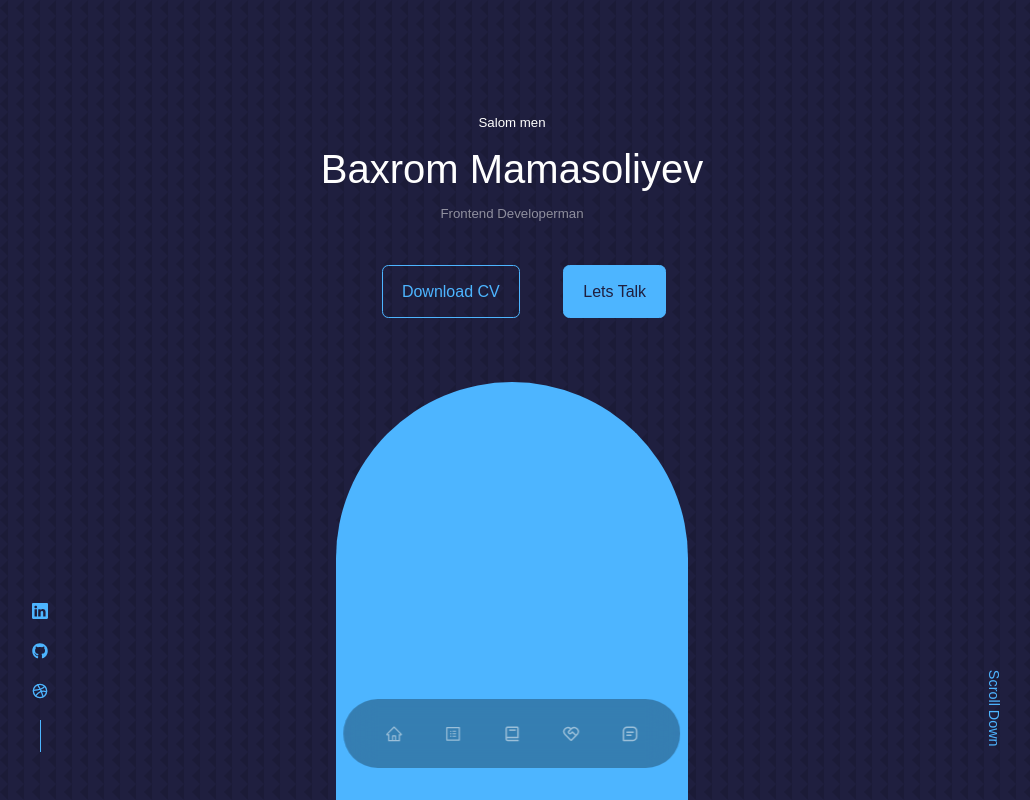
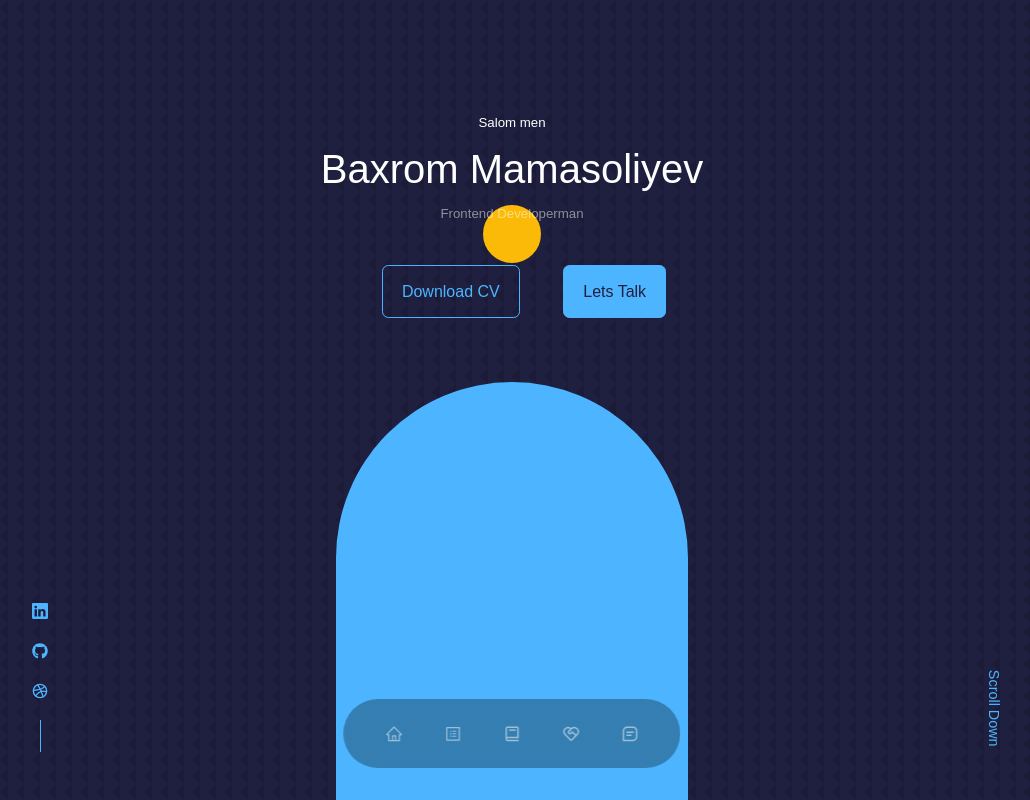
Before and after one commit to baxa88/portfolio, a React (Create React App) app: page / in a window 1280 px wide. Shown: the top 800 px of the page, without its empty margins (128-1158 px from the left). Built offline with nearby package versions, Linux system fonts and the light colour scheme; a web font is replaced by a local one.

Commit message:
new animation

```diff
--- a/package.json
+++ b/package.json
@@ -11,9 +11,9 @@
     "react-dom": "^18.0.0",
     "react-icons": "^4.3.1",
     "react-scripts": "5.0.0",
+    "react-spring": "^9.4.4",
     "swiper": "^8.0.7",
-    "web-vitals": "^2.1.4",
-    "yarn": "^1.22.18"
+    "web-vitals": "^2.1.4"
   },
   "scripts": {
     "start": "react-scripts start",
--- a/public/index.html
+++ b/public/index.html
@@ -10,7 +10,7 @@
       content="Web site created using create-react-app"
     />
 
-    <title>Beginner</title>
+    <title>My-Portfolio</title>
   </head>
   <body>
     <noscript>You need to enable JavaScript to run this app.</noscript>
--- a/src/App.js
+++ b/src/App.js
@@ -6,10 +6,14 @@ import Portfolio from './components/portfolio/Portfolio.js';
 import Testimonials from './components/testimonials/Testimonials.js';
 import Contact from './components/contact/Contact.js';
 import Footer from './components/footer/Footer.js';
+import Animation from './components/animation/Animation';
 
 const App = () => {
+
+
     return (
       <>
+      <Animation/>
       <Header/>
       <Nav/>
       <Portfolio/>
@@ -17,6 +21,7 @@ const App = () => {
       <Testimonials/>
       <Contact/>
       <Footer/>
+
  </>
 
     );
@@ -24,3 +29,6 @@ const App = () => {
 
 
 export default App;
+
+
+// https://myportfolio-55.netlify.app
--- /dev/null
+++ b/src/components/animation/Animation.css
@@ -0,0 +1,46 @@
+.content{
+    position:absolute;
+    width:100%;
+    height:700px;
+
+    display:flex;
+    align-items:center;
+    justify-content:center;
+  }
+
+
+
+
+  .top-circle{
+    /* width:100px;
+    height:100px; */
+    background-color:blue;
+   position:absolute;
+  border-radius:50%;
+
+   animation:top-circle 12s linear infinite alternate 0s forwards;
+  }
+  @keyframes top-circle{
+    0%{
+  top:0;
+  background-color:yellow;
+  width:120px;
+  height:120px;
+    }
+
+    50%{
+
+  background-color:rgb(250, 193, 7);
+  width:60px;
+  height:60px;
+    }
+    75%{
+      background-color:rgb(253, 125, 6);
+    }
+    100%{
+  top:390px;
+  background-color:rgb(255, 105, 8);
+  width:20px;
+  height:20px;
+    }
+  }
--- /dev/null
+++ b/src/components/animation/Animation.js
@@ -0,0 +1,12 @@
+import React from 'react';
+import './Animation.css';
+
+const Animation = () => {
+    return (
+        <div className='content'>
+        <div className='top-circle'></div>
+      </div>
+    );
+};
+
+export default Animation;
--- a/src/components/portfolio/Portfolio.js
+++ b/src/components/portfolio/Portfolio.js
@@ -27,7 +27,7 @@ const data=[
         image:IMG3,
         title:'Youtube clone api',
         github:'',
-        demo:'https://polite-haupia-e40cf2.netlify.app'
+        demo:'https://youtube-clone-55.netlify.app'
     },
     {
         id:4,
```
Also changed, not shown: src/components/EasingComponent.js (added, +28 -0 lines), 1 other file (tests, documents, lock files or other folders).
